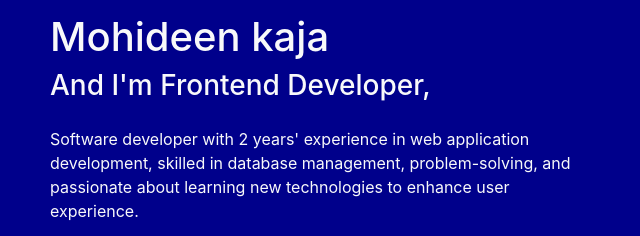
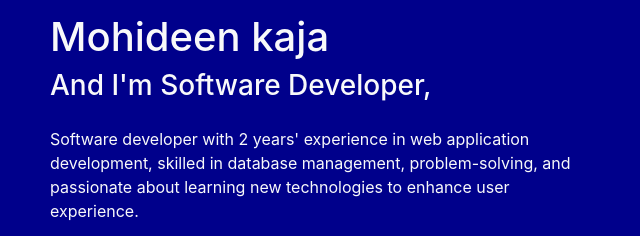
Before and after one commit to mohideenkaja377/mohideenkajaportfolio, a plain HTML site: page index.html in a window 1280 px wide. Shown: the part 256-492 px from the top of the page, 605-1245 px from the left. Drawn offline with nearby package versions, Linux system fonts and the light colour scheme.

Commit message:
changes updateD

```diff
--- a/index.html
+++ b/index.html
@@ -54,7 +54,7 @@
                 <div class="col d-flex flex-column justify-content-center text-col">
                     <h3 class="text-light">Hi, Myself</h3>
                     <h1 class="text-light pt-2">Mohideen kaja</h1>
-                    <h3 class="text-light">And I'm Frontend Developer,</h3>
+                    <h3 class="text-light">And I'm Software Developer,</h3>
                     <p class="text-light pt-3">Software developer with 2 years' experience in web application development, skilled in database management, problem-solving, and passionate about learning new technologies to enhance user experience.
                         </p>
                     <button type="button" onclick="myFunction()"
```
